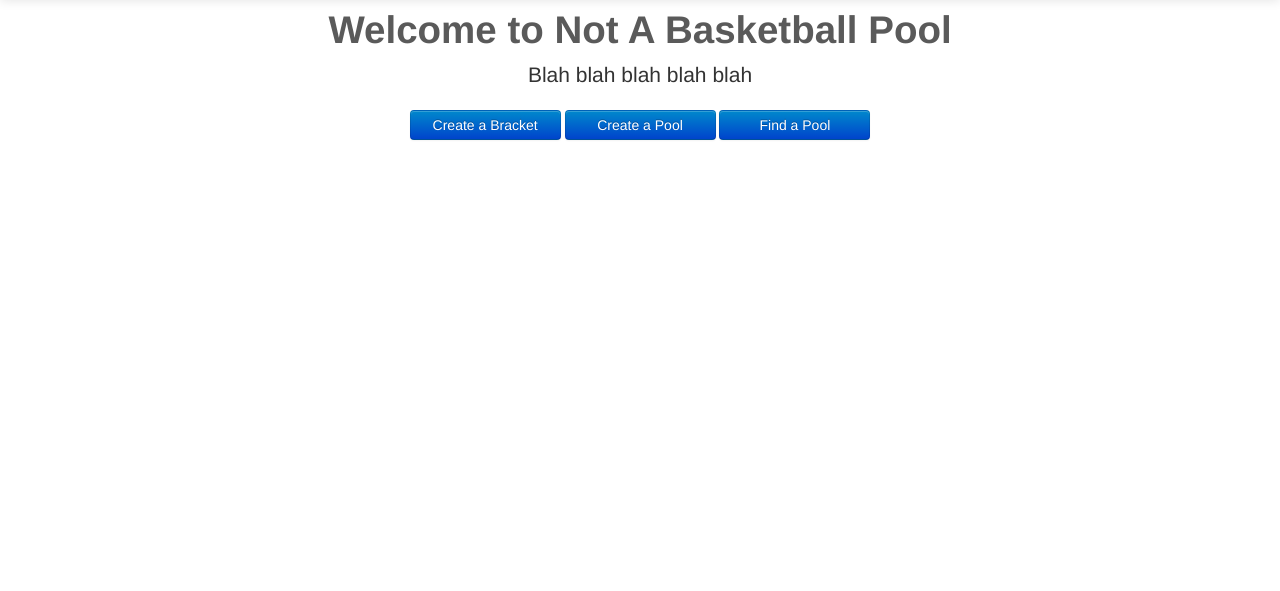
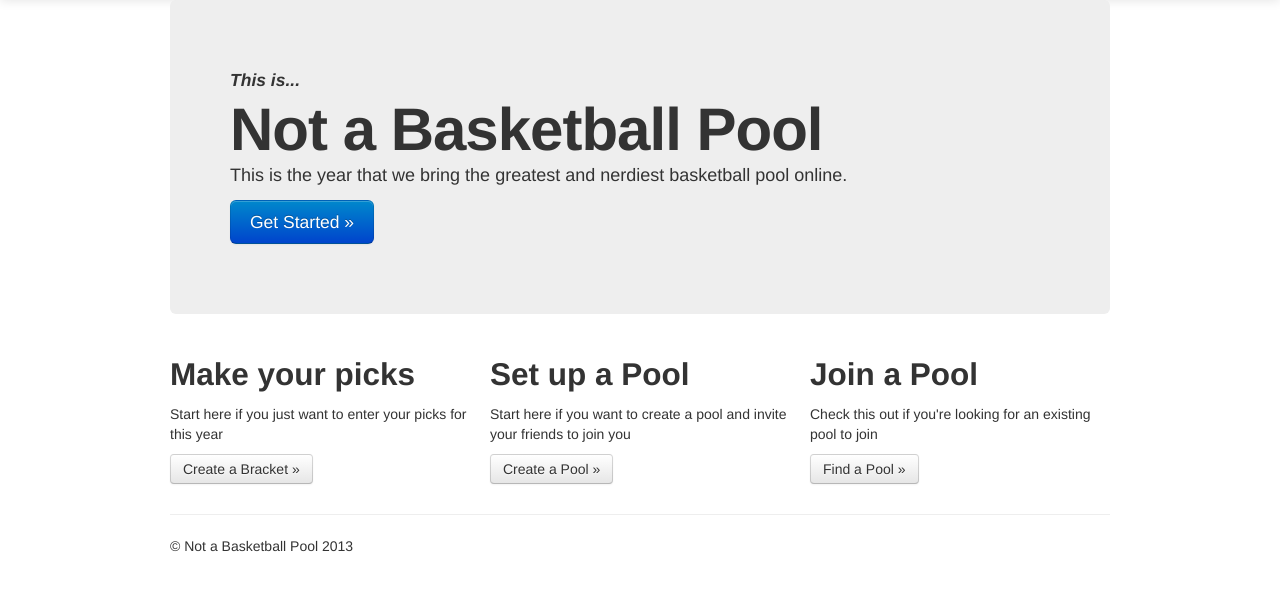
Before and after one commit to mmccann34/not-a-basketball-pool, a Python web app: template templates/front.html in a window 1280 px wide. Shown: the part 41-632 px from the top of the page. Run offline with Jinja, Linux system fonts and the light colour scheme; the template is opened without the code that fills it, so the values that code supplies are empty; some libraries are stand-ins or nearby versions.

Commit message:
Front page updated and Modals Added
Added 2 modals to the Create Pool page and updated the front page with
better marketing appearance

```diff
--- /dev/null
+++ b/static/pool-form.js
@@ -0,0 +1,6 @@
+$(document).ready(function() {
+	$('#explainupsetbonus').popover();
+
+	$('#explainseedbonus').popover();
+
+});
--- a/templates/bracketentry.html
+++ b/templates/bracketentry.html
@@ -36,7 +36,7 @@
   <table class="centered bracket" border="0px" cellpadding="0px" cellspacing="0px">
     <!-- Top Half -->
     <tr>
-      <td class="bottom"><div id="team_1" class="team left"><button class="btn">{{teams[0].seed}} {{teams[0].name}}</button></div></td>
+      <td class="bottom"><div id="team_1" class="team left">{{teams[0].seed}} {{teams[0].name}}</button></div></td>
       <td colspan="9"></td>
       <td class="bottom"><div id="team_33" class="team right">{{teams[32].seed}} {{teams[32].name}}</div></td>
     </tr>
--- a/templates/front.html
+++ b/templates/front.html
@@ -1,16 +1,62 @@
 {% extends "base.html" %}
 {% set active_page = "home" %}
 
-{% block title %}Home{% endblock %}
+{% block title %}Not a Basketball Pool{% endblock %}
 
 {% block content %}
-<div style="text-align:center;">
-  <h1 style="color:#5A5A5A;">Welcome to Not A Basketball Pool</h1>
-  <p class="lead">Blah blah blah blah blah</p>
-  <p>
-    <a href="/brackets/new" class="btn btn-primary" style="width:125px;">Create a Bracket</a>
-    <a href="/pools/new" class="btn btn-primary" style="width:125px;">Create a Pool</a>
-    <a href="/pools/all" class="btn btn-primary" style="width:125px;">Find a Pool</a>
-  </p>
-</div>
+
+    <div class="container">
+
+      <!-- Main hero unit for a primary marketing message or call to action -->
+      <div class="hero-unit">
+        <h4><em>This is...</em></h4>
+        <h1>Not a Basketball Pool</h1>
+        <p>This is the year that we bring the greatest and nerdiest basketball pool online.</p>
+        <p><a href="/brackets/new" class="btn btn-primary btn-large">Get Started &raquo;</a></p>
+      </div>
+
+      <!-- Row of Calls to Action -->
+      <div class="row">
+        <div class="span4">
+          <h2>Make your picks</h2>
+          <p>Start here if you just want to enter your picks for this year</p>
+          <p><a class="btn" href="/brackets/new">Create a Bracket &raquo;</a></p>
+        </div>
+        <div class="span4">
+          <h2>Set up a Pool</h2>
+          <p>Start here if you want to create a pool and invite your friends to join you</p>
+          <p><a class="btn" href="/pools/new">Create a Pool &raquo;</a></p>
+       </div>
+        <div class="span4">
+          <h2>Join a Pool</h2>
+          <p>Check this out if you're looking for an existing pool to join</p>
+          <p><a class="btn" href="/pools/all">Find a Pool &raquo;</a></p>
+        </div>
+      </div>
+
+      <hr>
+
+      <footer>
+        <p>&copy; Not a Basketball Pool 2013</p>
+      </footer>
+
+    </div> <!-- /container -->
+
+    <!-- Le javascript
+    ================================================== -->
+    <!-- Placed at the end of the document so the pages load faster -->
+    <script src="../assets/js/jquery.js"></script>
+    <script src="../assets/js/bootstrap-transition.js"></script>
+    <script src="../assets/js/bootstrap-alert.js"></script>
+    <script src="../assets/js/bootstrap-modal.js"></script>
+    <script src="../assets/js/bootstrap-dropdown.js"></script>
+    <script src="../assets/js/bootstrap-scrollspy.js"></script>
+    <script src="../assets/js/bootstrap-tab.js"></script>
+    <script src="../assets/js/bootstrap-tooltip.js"></script>
+    <script src="../assets/js/bootstrap-popover.js"></script>
+    <script src="../assets/js/bootstrap-button.js"></script>
+    <script src="../assets/js/bootstrap-collapse.js"></script>
+    <script src="../assets/js/bootstrap-carousel.js"></script>
+    <script src="../assets/js/bootstrap-typeahead.js"></script>
+
 {% endblock %}
--- a/templates/usersimilarity.html
+++ b/templates/usersimilarity.html
@@ -42,7 +42,7 @@
         <td>{{ g[0]|e }}</td>
 		<td>{{ g[1]|e }}</td>
         {% for i in g[1] %}
-        <td>{{ i[0], i[1] }}</td>
+	        <td>{{ i[0], i[1] }}</td>
         {% endfor %}
       </tr>
       {% endfor %}
```
Also changed, not shown: templates/frontOLD.html (added, +16 -0 lines), templates/pool-form.html (+12 -2 lines), usersimilarity.py (added, +29 -0 lines), 1 other file.
